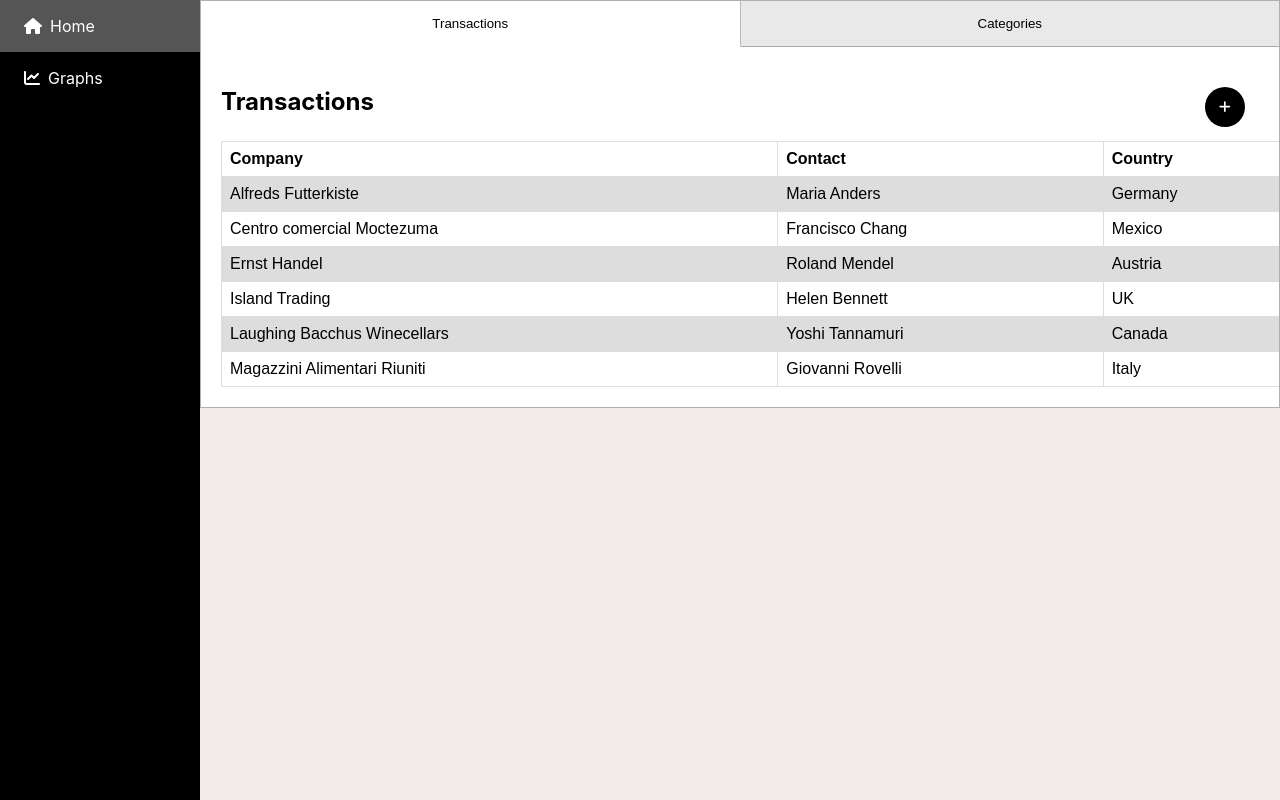
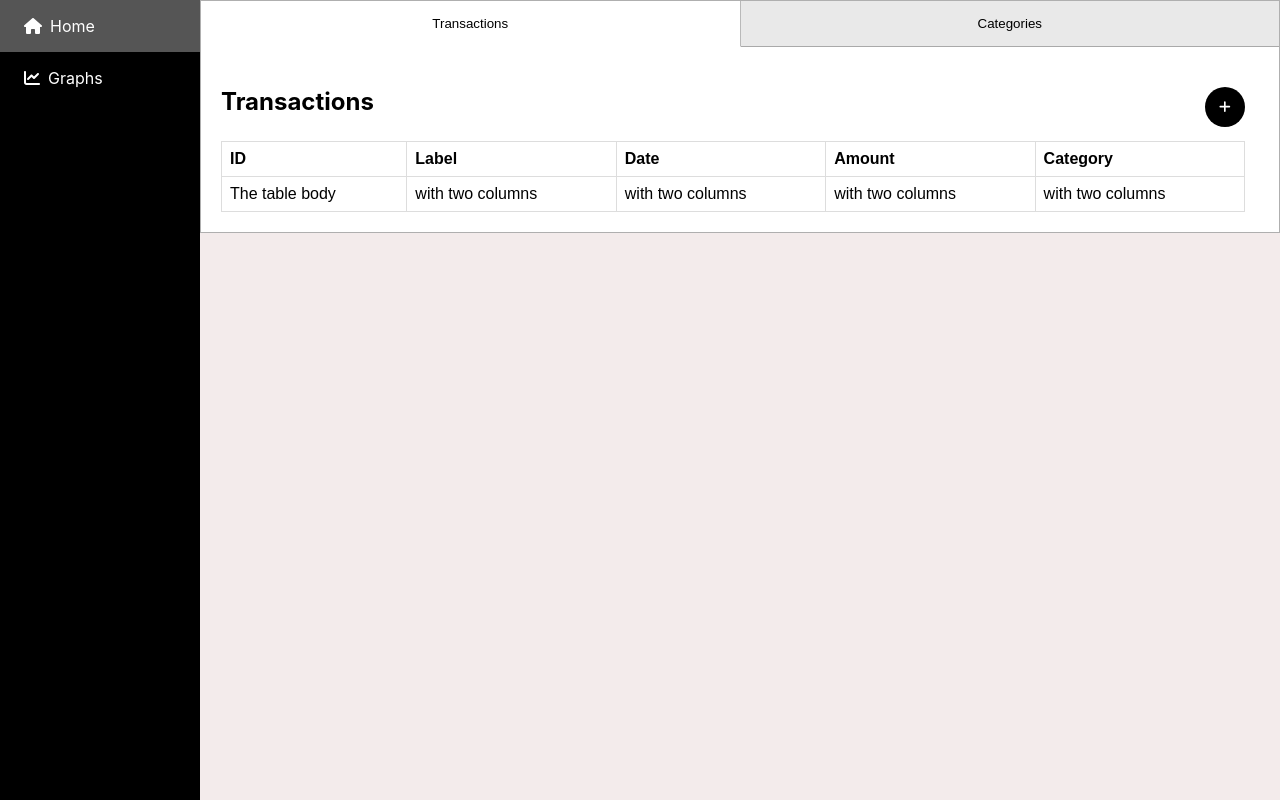
Before and after one commit to datasapiens/expense-app, a React (Create React App) app in the folder expense-app/: page / in a window 1280 px wide. Built offline with nearby package versions, Linux system fonts and the light colour scheme.

Commit message:
refactor: update table

```diff
--- a/expense-app/src/components/Table/Table.tsx
+++ b/expense-app/src/components/Table/Table.tsx
@@ -5,41 +5,24 @@ const Table = () => {
   return (
     <div className="table-container">
       <table>
-        <tr>
-          <th>Company</th>
-          <th>Contact</th>
-          <th>Country</th>
-        </tr>
-        <tr>
-          <td>Alfreds Futterkiste</td>
-          <td>Maria Anders</td>
-          <td>Germany</td>
-        </tr>
-        <tr>
-          <td>Centro comercial Moctezuma</td>
-          <td>Francisco Chang</td>
-          <td>Mexico</td>
-        </tr>
-        <tr>
-          <td>Ernst Handel</td>
-          <td>Roland Mendel</td>
-          <td>Austria</td>
-        </tr>
-        <tr>
-          <td>Island Trading</td>
-          <td>Helen Bennett</td>
-          <td>UK</td>
-        </tr>
-        <tr>
-          <td>Laughing Bacchus Winecellars</td>
-          <td>Yoshi Tannamuri</td>
-          <td>Canada</td>
-        </tr>
-        <tr>
-          <td>Magazzini Alimentari Riuniti</td>
-          <td>Giovanni Rovelli</td>
-          <td>Italy</td>
-        </tr>
+        <thead>
+          <tr>
+            <th>ID</th>
+            <th>Label</th>
+            <th>Date</th>
+            <th>Amount</th>
+            <th>Category</th>
+          </tr>
+        </thead>
+        <tbody>
+          <tr>
+            <td>The table body</td>
+            <td>with two columns</td>
+            <td>with two columns</td>
+            <td>with two columns</td>
+            <td>with two columns</td>
+          </tr>
+        </tbody>
       </table>
     </div>
   );
--- a/expense-app/src/components/Table/table.scss
+++ b/expense-app/src/components/Table/table.scss
@@ -3,7 +3,7 @@
 table {
     font-family: arial, sans-serif;
     border-collapse: collapse;
-    width: 100%;
+    width: 95%;
   }
 
   td, th {
```
